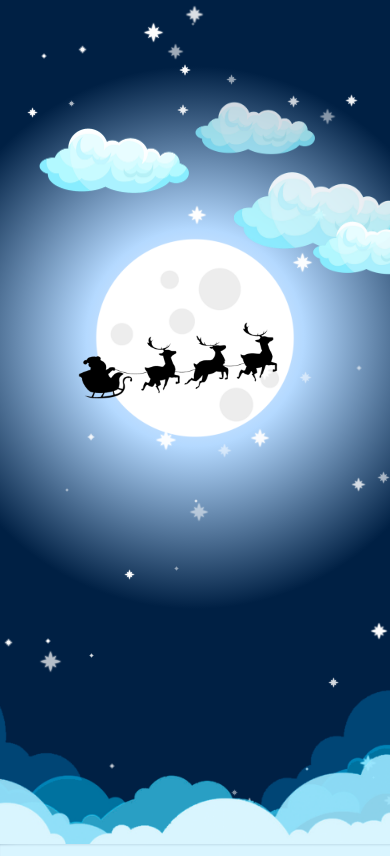
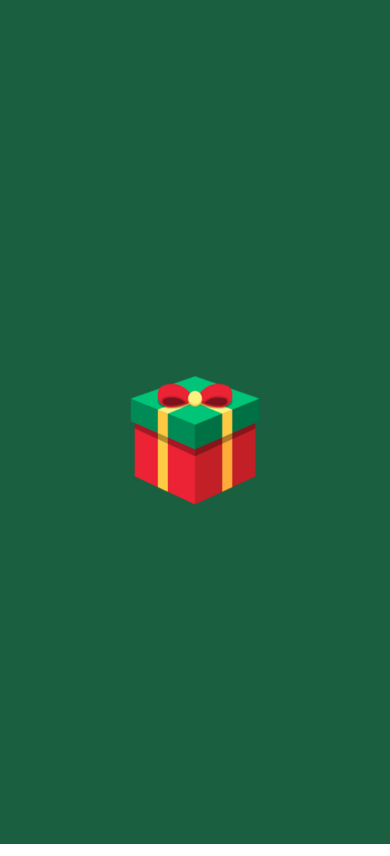
Before and after one commit to kaung8229/christmas, a plain HTML site: page index.html in a window 390 px wide. Shown: the top 856 px of the page. Drawn offline with Linux system fonts and the light colour scheme.

Commit message:
25-12-2022

```diff
--- a/app.js
+++ b/app.js
@@ -1,4 +1,16 @@
 // for first sky section
+
+const overlay = document.querySelector('.overlay');
+const click = document.querySelector('.click');
+const audio = document.getElementById('audio');
+
+click.addEventListener('click',function(){
+    overlay.classList.add('active');
+
+    audio.play();
+})
+
+
 
 // for cloud and santa animation
 const cloud1 = document.getElementById('cloud1');
--- a/index.html
+++ b/index.html
@@ -6,11 +6,23 @@
     <meta name="viewport" content="width=device-width, initial-scale=1.0">
     <title>Christmas Gift</title>
 
+    <link rel="icon" href="./sectiontwo/gift2.png" sizes="16x16">
+
     <!-- css -->
     <link rel="stylesheet" href="./style.css" type="text/css" />
 
 </head>
 <body>
+
+    <div class="overlay">
+        <a href="javascript:void(0);" class="click">
+            <img src="./sectiontwo/gift2.png" alt="">
+        </a>
+    </div>
+
+    <!-- audio -->
+    <audio src="./audio/christmassong.mp3" id="audio" controls></audio>
+    <!-- audio -->
 
     <!-- first page -->
     <section class="skysection">
--- a/style.css
+++ b/style.css
@@ -19,6 +19,54 @@
     --bdclr: #db6200;
 }
 /* for colors */
+
+.overlay{
+    position: fixed;
+    width: 100%;
+    height: 100vh;
+    background-color: var(--ccclr);
+    z-index: 1000;
+
+    display: flex;
+    justify-content: center;
+    align-items: center;
+
+    transition: 1s;
+}
+
+.overlay.active{
+    transform: translateY(-100%);
+}
+
+.overlay ~ *{
+    display: none;
+}
+.overlay.active ~ *{
+    display: block;
+}
+
+.click{
+    display: inline-block;
+
+    animation-name: clickani;
+    animation-duration: 1s;
+    animation-timing-function: cubic-bezier(0.175, 0.885, 0.32, 1.275);
+    animation-iteration-count: infinite;
+}
+
+@keyframes clickani{
+    0%,100%{
+        transform: translateY(0);
+    }
+    50%{
+        transform: translateY(20px);
+    }
+}
+
+
+#audio{
+    display: none;
+}
 
 /* for first sky section */
 .skysection{
@@ -778,6 +826,15 @@ footer{
 /* Make It Responsive for mobile */
 @media (max-width: 500px){
 
+    .click{
+        width: 130px;
+    }
+    .click img{
+        width: 100%;
+        height: 100%;
+        object-fit: cover;
+    }
+
     /* for first sky section */
     .moon {
         top: calc(40% - 100px);
```
Also changed, not shown: 1 other file.
